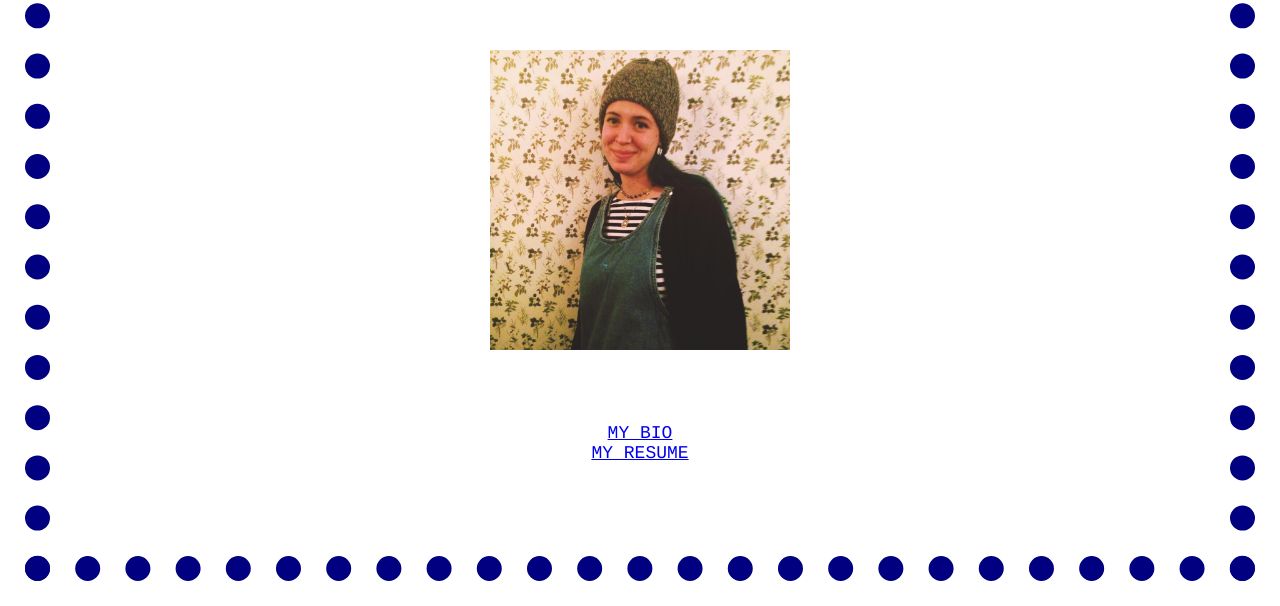
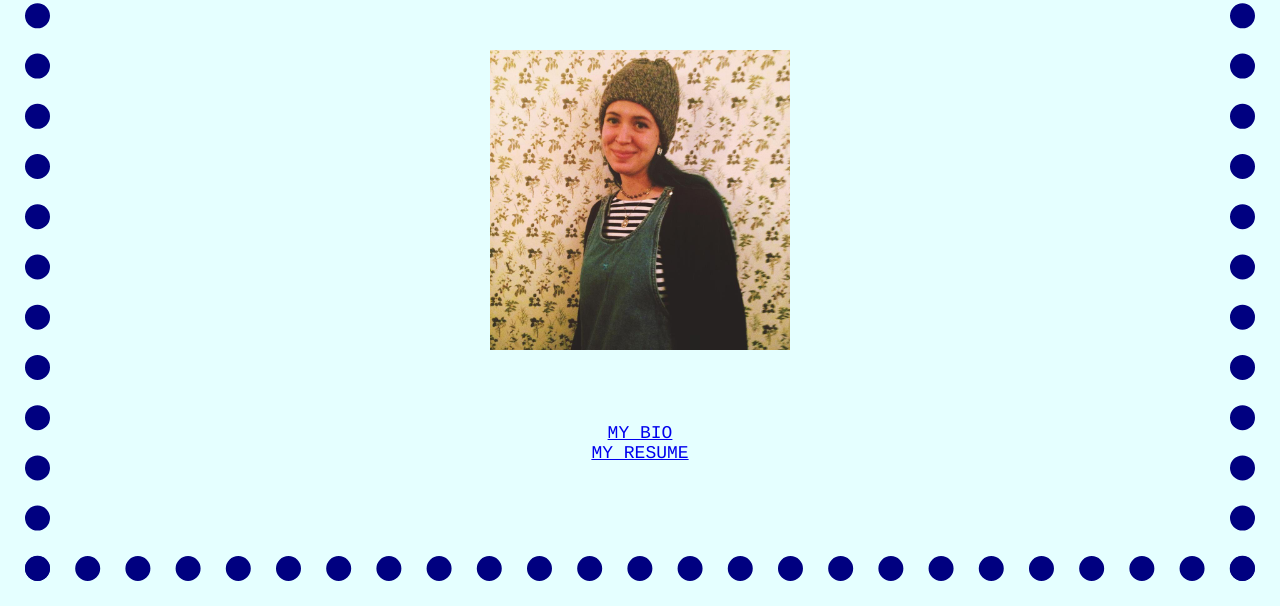
Before and after one commit to smaki01/smaki01.github.io, a plain HTML site: page index.html in a window 1280 px wide. Shown: the part 323-929 px from the top of the page. Drawn offline with Linux system fonts and the light colour scheme.

Commit message:
added background color

```diff
--- a/stylesheet.css
+++ b/stylesheet.css
@@ -1,5 +1,6 @@
 body{
 
+	background-color: #e5ffff;
 	border-style: dotted;
 	text-align: center;
 	font-family: courier;
```
